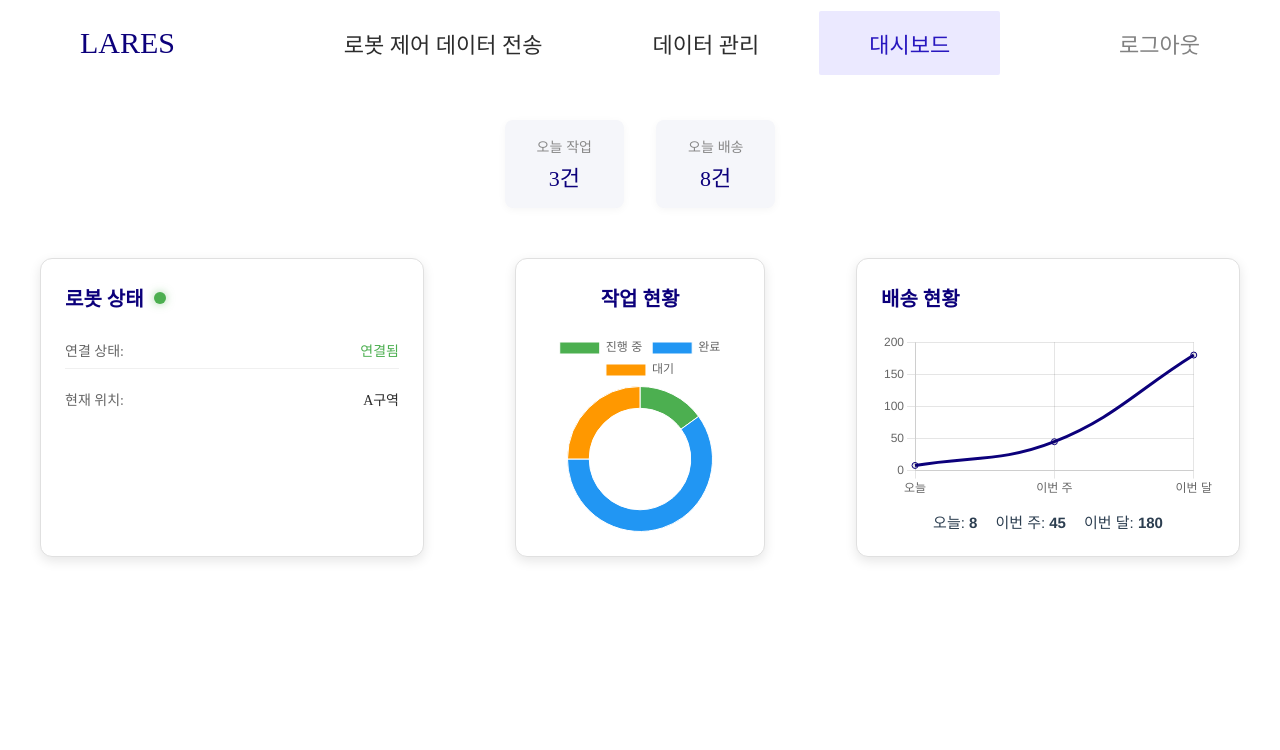
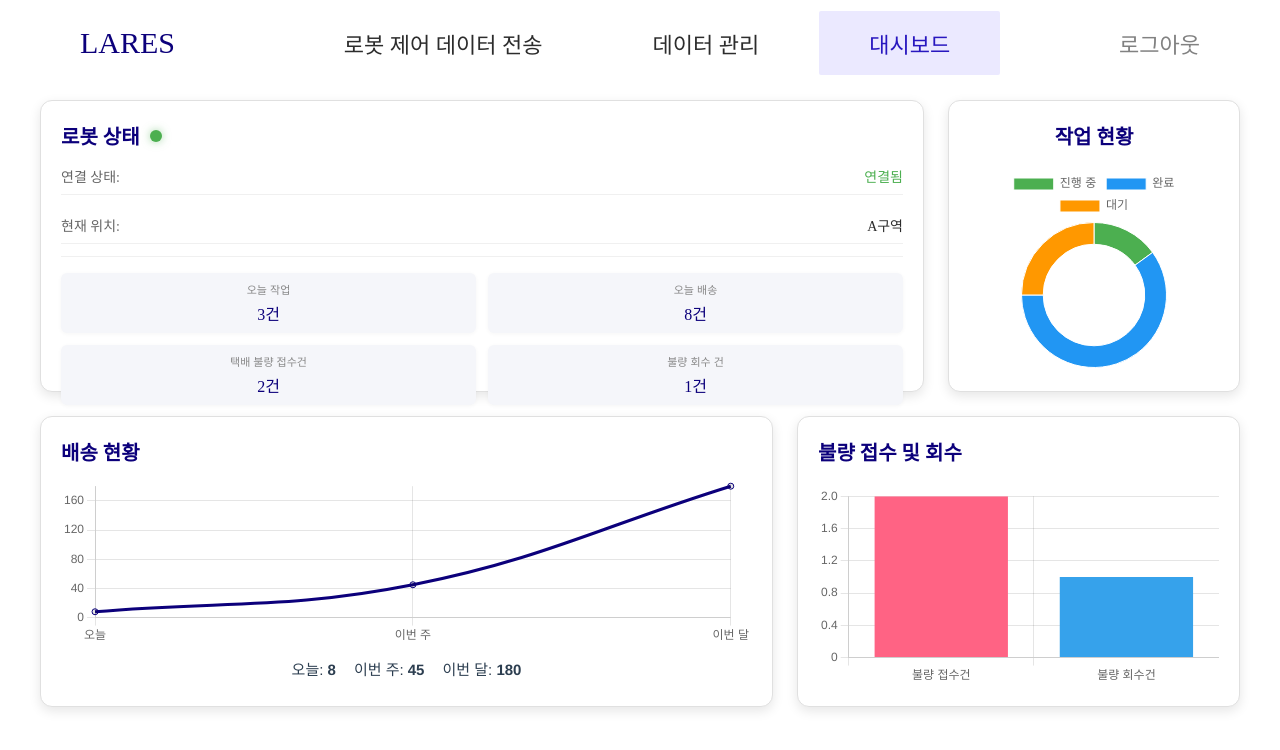
Before and after one commit to Lares2025/Web_Frontend, a Vue app: page /dashboard in a window 1280 px wide. Shown: the top 750 px of the page. Built offline with nearby package versions, Linux system fonts and the light colour scheme; a web font is replaced by a local one; what ag-grid-community would draw is missing.

Commit message:
chore :: chart - 차트 수정

```diff
--- /dev/null
+++ b/src/components/common/BarChart.vue
@@ -0,0 +1,52 @@
+<template>
+  <canvas ref="barChart" style="height: 400px"></canvas>
+</template>
+
+<script>
+import { onMounted, ref } from "vue";
+import Chart from "chart.js/auto";
+
+export default {
+  name: "BarChart",
+  props: {
+    data: {
+      type: Array,
+      required: true,
+    },
+    labels: {
+      type: Array,
+      required: true,
+    },
+  },
+  setup(props) {
+    const barChart = ref(null);
+
+    onMounted(() => {
+      new Chart(barChart.value, {
+        type: "bar",
+        data: {
+          labels: props.labels,
+          datasets: [
+            {
+              label: "불량 현황",
+              data: props.data,
+              backgroundColor: ["#ff6384", "#36a2eb"],
+            },
+          ],
+        },
+        options: {
+          responsive: true,
+          plugins: {
+            legend: { display: false },
+          },
+          scales: {
+            y: { beginAtZero: true },
+          },
+        },
+      });
+    });
+
+    return { barChart };
+  },
+};
+</script>
--- a/src/components/common/LineChart.vue
+++ b/src/components/common/LineChart.vue
@@ -1,6 +1,6 @@
 <template>
-  <div>
-    <Line :data="chartData" :options="chartOptions" />
+  <div style="height: 170px">
+    <Line :data="chartData" :options="chartOptions" :height="170" />
     <div class="line-legend">
       <div v-for="(label, i) in labels" :key="i" class="line-legend-item">
         <span
@@ -50,6 +50,7 @@ const chartData = {
 };
 const chartOptions = {
   responsive: true,
+  maintainAspectRatio: false,
   plugins: {
     legend: { display: false },
   },
--- a/src/components/common/VueHeader.vue
+++ b/src/components/common/VueHeader.vue
@@ -49,7 +49,7 @@
 export default {
   data() {
     return {
-      selectedPage: "dashboard",
+      selectedPage: "send", // 기본값을 "send"로 변경
       selectedSubmenu: "",
       showSubmenu: false,
       submenuList: [
@@ -102,8 +102,8 @@ export default {
       console.log("로그아웃이 완료되었습니다.");
     },
     goToHome() {
-      this.$router.push("/dashboard");
-      this.selectedPage = "dashboard";
+      this.$router.push("/send");
+      this.selectedPage = "send";
       this.selectedSubmenu = "";
     },
   },
@@ -175,7 +175,7 @@ export default {
   z-index: 1001;
   display: flex;
   flex-direction: row;
-  padding: 8px 0;
+  padding: 8px 10px;
 }
 
 .submenu-item {
--- a/src/pages/main/Dashboard.vue
+++ b/src/pages/main/Dashboard.vue
@@ -1,20 +1,9 @@
 <template>
   <div class="dashboard-container">
-    <!-- 요약 정보 -->
-    <div class="summary-row">
-      <div class="summary-item">
-        <span class="summary-label">오늘 작업</span>
-        <span class="summary-value">3건</span>
-      </div>
-      <div class="summary-item">
-        <span class="summary-label">오늘 배송</span>
-        <span class="summary-value">8건</span>
-      </div>
-    </div>
-
     <div class="dashboard-grid">
+      <div class="dashboard-row">
         <!-- 로봇 상태 카드 -->
-      <div class="dashboard-card">
+        <div class="dashboard-card" style="height: 250px">
           <div class="card-header">
             <h3>로봇 상태</h3>
             <div class="status-indicator online"></div>
@@ -29,29 +18,62 @@
               <span class="label">현재 위치:</span>
               <span class="value">A구역</span>
             </div>
+
+            <!-- 요약 정보를 로봇 상태 카드 내부로 이동 -->
+            <div class="summary-grid">
+              <div class="summary-item">
+                <span class="summary-label">오늘 작업</span>
+                <span class="summary-value">3건</span>
+              </div>
+              <div class="summary-item">
+                <span class="summary-label">오늘 배송</span>
+                <span class="summary-value">8건</span>
+              </div>
+              <div class="summary-item">
+                <span class="summary-label">택배 불량 접수건</span>
+                <span class="summary-value">2건</span>
+              </div>
+              <div class="summary-item">
+                <span class="summary-label">불량 회수 건</span>
+                <span class="summary-value">1건</span>
               </div>
             </div>
-
+          </div>
+        </div>
         <!-- 작업 현황 카드 (원 그래프) -->
-      <div class="dashboard-card work-status-card">
+        <div class="dashboard-card work-status-card" style="height: 250px">
           <div class="card-header">
             <h3>작업 현황</h3>
           </div>
-        <div class="card-content" style="height: 200px">
-          <PieChart :data="[3, 12, 5]" :labels="['진행 중', '완료', '대기']" />
+          <div class="card-content" style="height: 200px; margin-top: 10px">
+            <PieChart
+              :data="[3, 12, 5]"
+              :labels="['진행 중', '완료', '대기']"
+            />
           </div>
         </div>
-
+      </div>
+      <div class="dashboard-row">
         <!-- 배송 현황 카드 (꺾은선 그래프) -->
-      <div class="dashboard-card">
+        <div class="dashboard-card wide-card">
           <div class="card-header">
             <h3>배송 현황</h3>
           </div>
-        <div class="card-content" style="height: 200px">
+          <div class="card-content" style="height: 180px; margin-top: 10px">
             <LineChart
               :data="[8, 45, 180]"
               :labels="['오늘', '이번 주', '이번 달']"
             />
+          </div>
+        </div>
+        <!-- 불량 현황 카드 (막대그래프) -->
+        <div class="dashboard-card">
+          <div class="card-header">
+            <h3>불량 접수 및 회수</h3>
+          </div>
+          <div class="card-content" style="height: 200px; margin-top: 20px">
+            <BarChart :data="[2, 1]" :labels="['불량 접수건', '불량 회수건']" />
+          </div>
         </div>
       </div>
     </div>
@@ -61,16 +83,17 @@
 <script>
 import PieChart from "@/components/common/PieChart.vue";
 import LineChart from "@/components/common/LineChart.vue";
+import BarChart from "@/components/common/BarChart.vue";
 
 export default {
   name: "Dashboard",
-  components: { PieChart, LineChart },
+  components: { PieChart, LineChart, BarChart },
 };
 </script>
 
 <style scoped>
 .dashboard-container {
-  padding: 120px 40px 40px;
+  padding: 70px 40px 40px;
   max-width: 1200px;
   margin: 0 auto;
   overflow: hidden;
@@ -91,42 +114,59 @@ export default {
   font-family: PretendardMedium;
 }
 
-/* 요약 정보 스타일 */
-.summary-row {
-  display: flex;
-  justify-content: center;
-  gap: 32px;
-  margin-bottom: 50px;
+.summary-grid {
+  display: grid;
+  grid-template-columns: 1fr 1fr;
+  gap: 12px;
+  margin-top: 0px;
+  padding-top: 16px;
+  border-top: 1px solid #f0f0f0;
 }
 .summary-item {
   background: #f5f6fa;
-  border-radius: 8px;
-  padding: 16px 32px;
+  border-radius: 6px;
+  padding: 8px 16px;
   text-align: center;
-  box-shadow: 0 2px 8px rgba(0, 0, 0, 0.04);
+  box-shadow: 0 1px 4px rgba(0, 0, 0, 0.04);
 }
 .summary-label {
   display: block;
   color: #888;
-  font-size: 14px;
+  font-size: 11px;
   margin-bottom: 4px;
 }
 .summary-value {
   color: #0c007b;
-  font-size: 22px;
+  font-size: 16px;
   font-family: PretendardBold;
 }
 
 .dashboard-grid {
-  display: grid;
-  grid-template-columns: repeat(auto-fit, minmax(280px, 1fr));
+  display: flex;
+  flex-direction: column;
   gap: 24px;
-  margin-top: 50px;
+  margin-top: 30px;
+}
+.dashboard-row {
+  display: flex;
+  gap: 24px;
+}
+.dashboard-row > .dashboard-card {
+  flex: 1 1 0;
+}
+.dashboard-row > .dashboard-card.wide-card {
+  flex: 2 1 0;
+}
+@media (max-width: 900px) {
+  .dashboard-row {
+    flex-direction: column;
+    gap: 16px;
+  }
 }
 .dashboard-card {
   background: white;
   border-radius: 12px;
-  padding: 24px;
+  padding: 20px;
   box-shadow: 0 4px 12px rgba(0, 0, 0, 0.1);
   border: 1px solid #e0e0e0;
 }
@@ -134,7 +174,7 @@ export default {
   display: flex;
   align-items: center;
   gap: 10px;
-  margin-bottom: 20px;
+  margin-bottom: 8px;
 }
 .card-header h3 {
   color: #0c007b;
@@ -201,9 +241,9 @@ export default {
   .dashboard-container {
     padding: 100px 10px 10px;
   }
-  .summary-row {
-    flex-direction: column;
-    gap: 12px;
+  .summary-grid {
+    grid-template-columns: 1fr;
+    gap: 8px;
   }
   .dashboard-grid {
     grid-template-columns: 1fr;
--- a/src/pages/main/DataSend.vue
+++ b/src/pages/main/DataSend.vue
@@ -119,6 +119,7 @@ export default {
 .data-send-container {
   width: 100%;
   height: 100%;
+  overflow: hidden;
 }
 
 .center-wrapper {
@@ -126,9 +127,10 @@ export default {
   justify-content: center;
   align-items: center;
   width: 100%;
-  height: 100%;
+  height: calc(100%);
   overflow: hidden;
   gap: 64px;
+  margin-top: 30px;
 }
 
 /* 이미지 박스 스타일 */
@@ -137,8 +139,8 @@ export default {
   flex-direction: column;
   align-items: center;
   justify-content: center;
-  width: 350px;
-  height: 278px;
+  width: 700px;
+  height: 500px;
   border: 1px solid #cecce5;
   border-radius: 15px;
   background: #fff;
@@ -147,7 +149,7 @@ export default {
 }
 
 .load-btn {
-  width: 120px;
+  width: 300px;
   height: 40px;
   border-radius: 8px;
   border: none;
@@ -164,8 +166,8 @@ export default {
 }
 
 .img-container {
-  width: 300px;
-  height: 180px;
+  width: 600px;
+  height: 400px;
   display: flex;
   align-items: center;
   justify-content: center;
```
Lines whose indentation alone changed are shown as unchanged.
